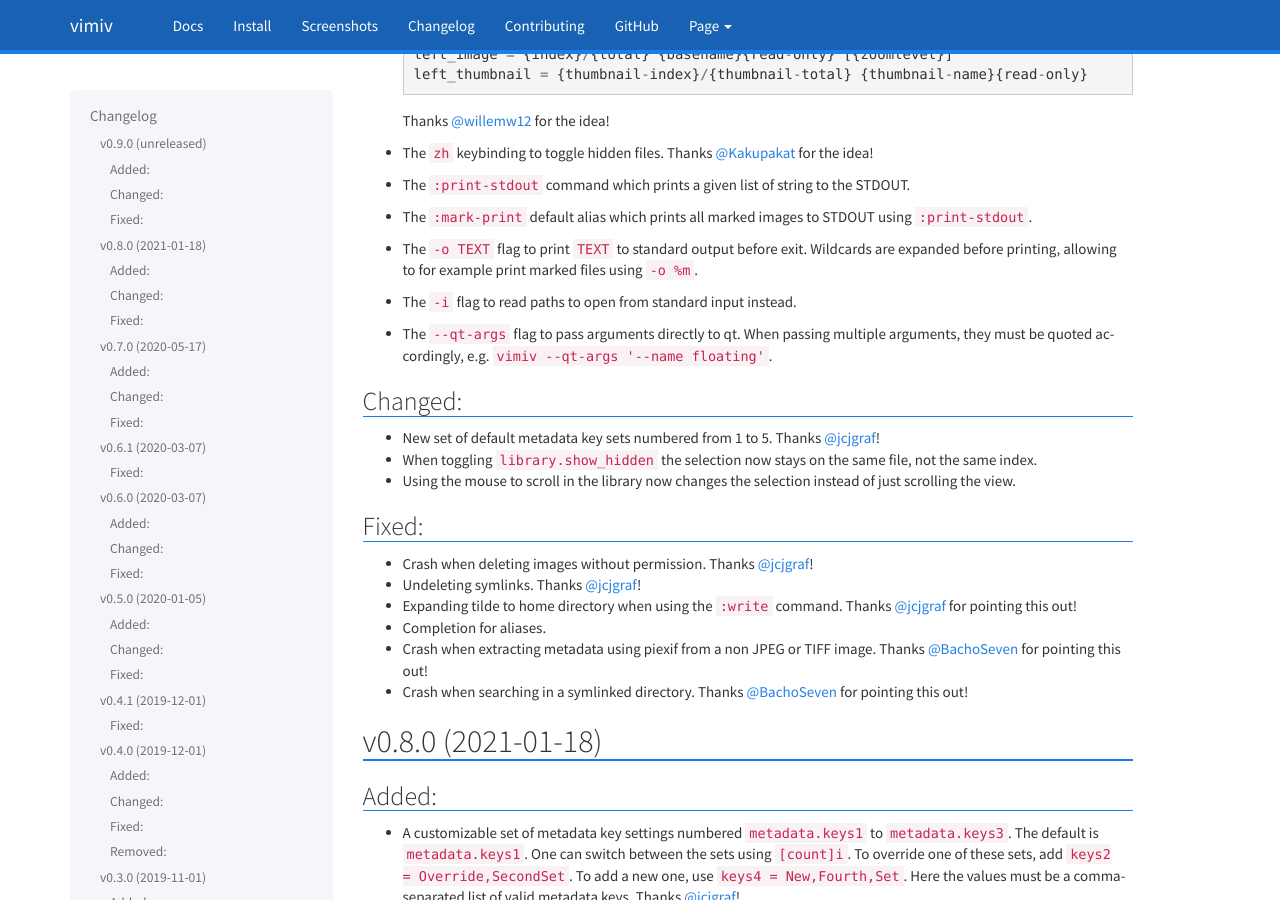
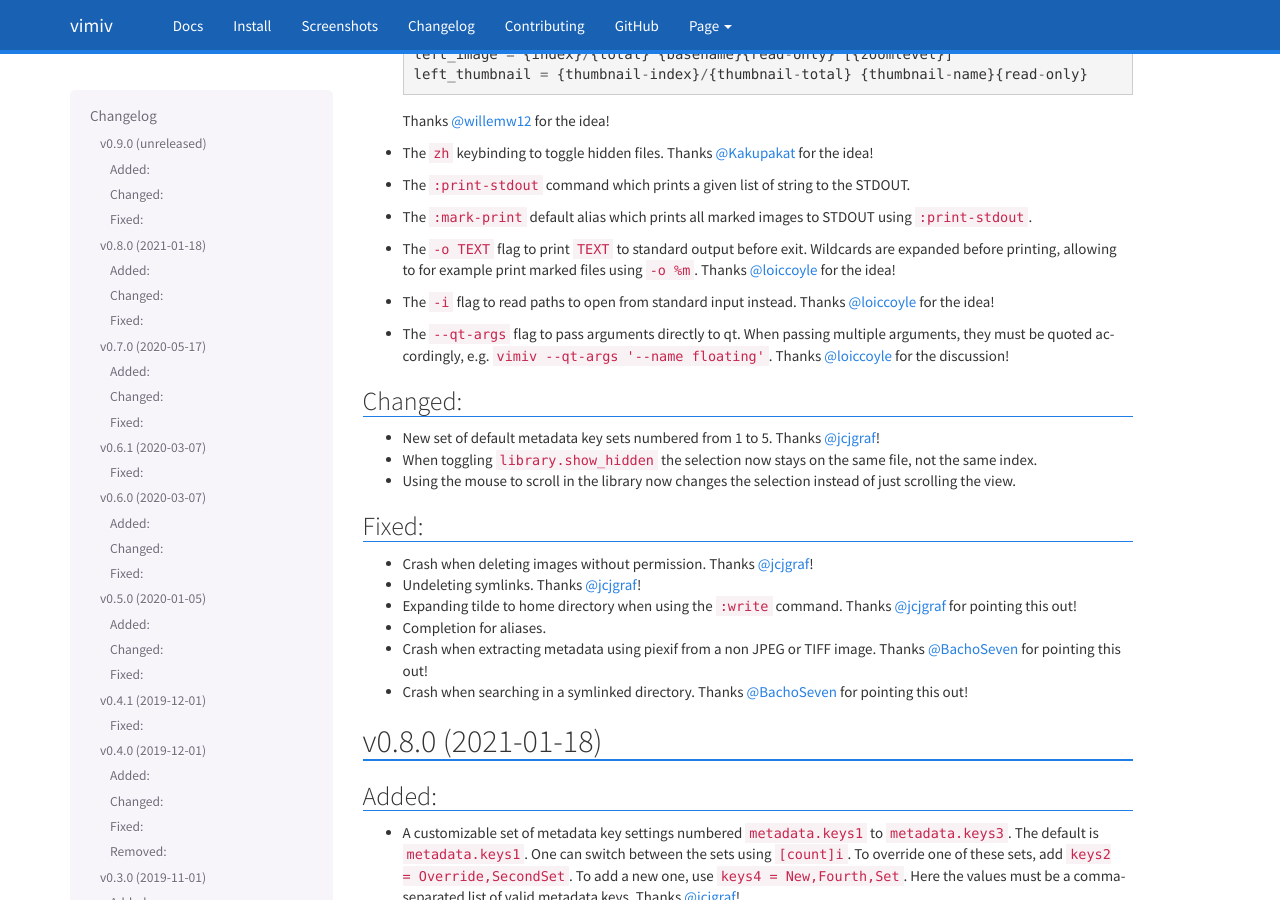
Before and after one commit to karlch/vimiv-qt, a Sphinx documentation site: the page built from docs/changelog.rst, in a window 1280 px wide and 900 px high, scrolled down 847 px. Built offline with Sphinx 7.4.7, drawn with Linux system fonts in a browser that asks for light colours.

Commit message:
Add missing credit in changelog

```diff
--- a/docs/changelog.rst
+++ b/docs/changelog.rst
@@ -57,10 +57,13 @@
   ``:print-stdout``.
 * The ``-o TEXT`` flag to print ``TEXT`` to standard output before exit. Wildcards are
   expanded before printing, allowing to for example print marked files using ``-o %m``.
+  Thanks `@loiccoyle`_ for the idea!
 * The ``-i`` flag to read paths to open from standard input instead.
+  Thanks `@loiccoyle`_ for the idea!
 * The ``--qt-args`` flag to pass arguments directly to qt. When passing multiple
   arguments, they must be quoted accordingly, e.g.
   ``vimiv --qt-args '--name floating'``.
+  Thanks `@loiccoyle`_ for the discussion!
 
 Changed:
 ^^^^^^^^
@@ -488,3 +491,4 @@
 .. _@BachoSeven: https://github.com/BachoSeven
 .. _@willemw12: https://github.com/willemw12
 .. _@Kakupakat: https://github.com/Kakupakat
+.. _@loiccoyle: https://github.com/loiccoyle
```
